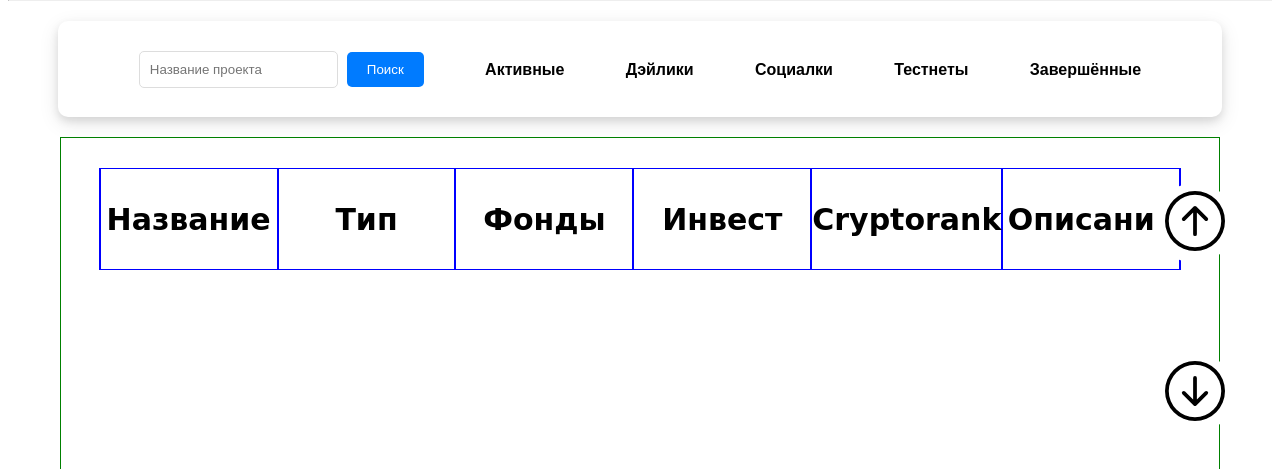
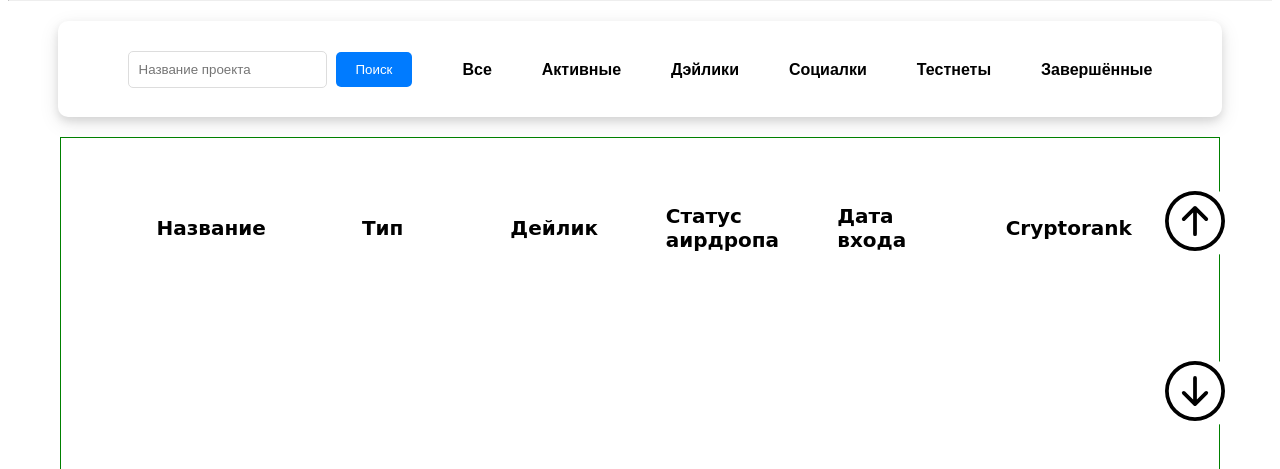
Before and after one commit to overcodeme/DropTrackerWeb-on-Flask, a Flask app: page / in a window 1280 px wide. Shown: the part 117-586 px from the top of the page. Run offline with Flask 3, Linux system fonts and the light colour scheme; some web fonts are replaced.

Commit message:
Added: - Functional of displaying projects info on the home page

```diff
--- a/app.py
+++ b/app.py
@@ -1,6 +1,6 @@
 from flask import Flask, render_template, request, redirect, url_for
 from config import SQLALCHEMY_DATABASE_URI, SQLALCHEMY_TRACK_MODIFICATIONS
-from models import db, CryptoDrop
+from models import db, CryptoProject
 from datetime import datetime
 
 def create_app():
@@ -13,17 +13,18 @@ def create_app():
 
     @app.route('/')
     def index():
-        return render_template('index.html')
+        projects = CryptoProject.query.all()
+        return render_template('index.html', projects=projects)
 
     @app.route('/add', methods=['GET', 'POST'])
     def add_project():
         if request.method == 'POST':
             name = request.form['name']
             type_ = request.form['type']
-            daily = 'daily' in request.form
+            daily = request.form['daily']
+            daily = 1 if daily=='Да' else '0'
             airdrop_status = request.form.get('airdrop_status')
             description = request.form.get('description')
-            fundraising = request.form.get('fundraising')
             joining_date = request.form.get('joining_date')
             spent = request.form.get('spent')
             cryptorank_link = request.form.get('cryptorank_link')
@@ -32,15 +33,14 @@ def create_app():
             joining_date = datetime.strptime(joining_date, '%Y-%m-%d') if joining_date else None
 
             # Создаем новый объект CryptoDrop
-            new_project = CryptoDrop(
+            new_project = CryptoProject(
                 name=name,
                 type=type_,
                 daily=daily,
                 airdrop_status=airdrop_status,
                 description=description,
-                fundraising=float(fundraising) if fundraising else None,
                 joining_date=joining_date,
-                spent=float(spent) if spent else None,
+                spent=float(spent),
                 cryptorank_link=cryptorank_link
             )
 
--- a/static/style.css
+++ b/static/style.css
@@ -141,21 +141,48 @@ header {
     padding: 10px;
 }
 
-.projects-list div {
-    display: flex;
-    width: 95%;
-    height: 100px;
-    border: 1px solid blue;
-    margin: 20px auto;
-    align-items: center;
-    justify-content: space-evenly;
-}
-
 .title-font {
     font-family: "Edu AU VIC WA NT Hand", cursive;
     font-optical-sizing: auto;
     font-weight: 600;
     font-style: normal;
+}
+
+.title {
+    display: flex;
+    width: 95%;
+    height: 100px;
+    margin: 20px auto;
+    padding: 10px;
+    align-items: center;
+    justify-content: space-evenly;
+}
+
+.title div {
+   display: flex;
+   align-items: center;
+   justify-content: center;
+   height: 100%;
+   width: 120px;
+}
+
+.project-item {
+    width: 95%;
+    height: 100px;
+    display: flex;
+    justify-content: space-evenly;
+    margin: 20px auto;
+    align-items: center;
+    padding: 10px;
+    border: 1px solid green;
+}
+
+.project-field {
+   display: flex;
+   align-items: center;
+   justify-content: center;
+   height: 100%;
+   width: 120px;
 }
 
 .kanit-reg {
--- a/templates/index.html
+++ b/templates/index.html
@@ -6,6 +6,11 @@
         <div>
             <input type="text" id="search-input" placeholder="Название проекта">
             <button id="search-button">Поиск</button>
+        </div>
+        <div>
+            <p class="kanit-bold">
+                Все
+            </p>
         </div>
         <div>
             <p class="kanit-bold">
@@ -49,25 +54,47 @@
         </a>
     </div>
     <div class="projects-list">
-        <div>
+        <div class="title">
             <div class="title-font">
-                <p class="fs30px">Название</p>
+                <p class="fs20px">Название</p>
             </div>
             <div class="title-font">
-                <p class="fs30px">Тип</p>
+                <p class="fs20px">Тип</p>
             </div>
             <div class="title-font">
-                <p class="fs30px">Фонды</p>
+                <p class="fs20px">Дейлик</p>
             </div>
             <div class="title-font">
-                <p class="fs30px">Инвест</p>
+                <p class="fs20px">Статус аирдропа</p>
             </div>
             <div class="title-font">
-                <p class="fs30px">Cryptorank</p>
+                <p class="fs20px">Дата входа</p>
             </div>
             <div class="title-font">
-                <p class="fs30px">Описание</p>
+                <p class="fs20px">Cryptorank</p>
             </div>
         </div>
+        {% for project in projects %}
+        <div class="project-item">
+            <div class="project-field fs20px">
+                <p>{{ project.name }}</p>
+            </div>
+            <div class="project-field fs20px">
+                <p>{{ project.type }}</p>
+            </div>
+            <div class="project-field fs20px">
+                <p>{{ project.daily }}</p>
+            </div>
+            <div class="project-field fs20px">
+                <p>{{ project.airdrop_status }}</p>
+            </div>
+            <div class="project-field fs20px">
+                <p>{{ project.joining_date.strftime('%Y-%m-%d') if project.joining_date else 'Не указана' }}</p>
+            </div>
+            <div class="project-field fs20px">
+                <a href="{{ project.cryptorank_link }}" target="_blank">Ссылка</a>
+            </div>
+        </div>
+        {% endfor %}
     </div>
 {% endblock %}
```
Also changed, not shown: models.py (+20 -6 lines), templates/add_project.html (+13 -7 lines).
